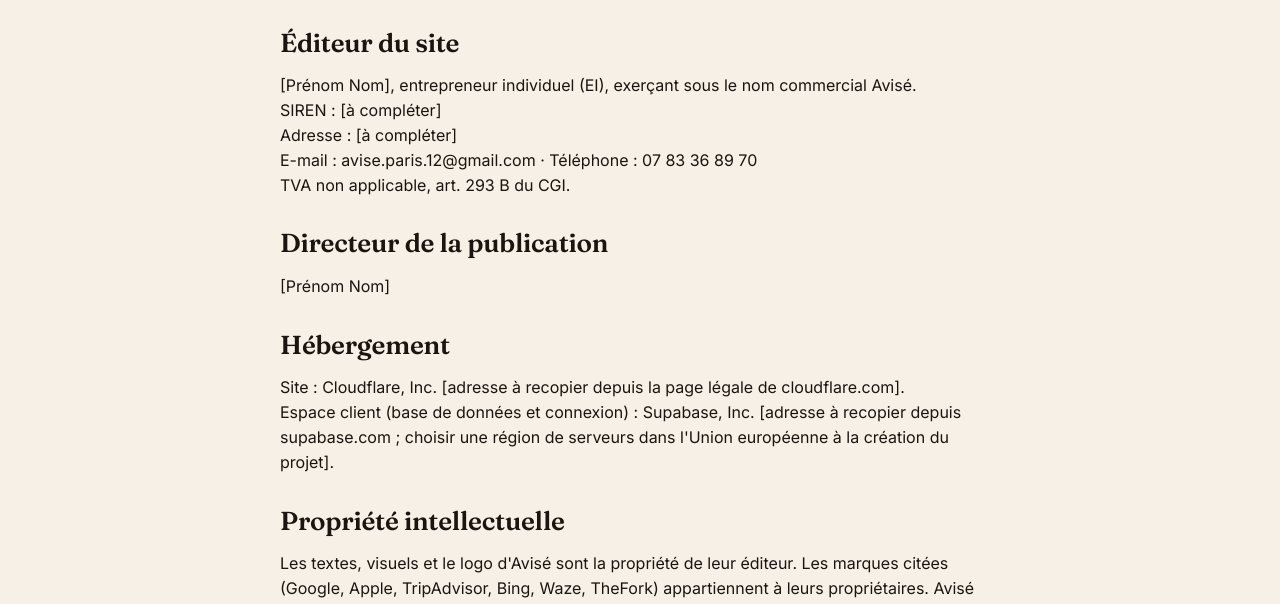
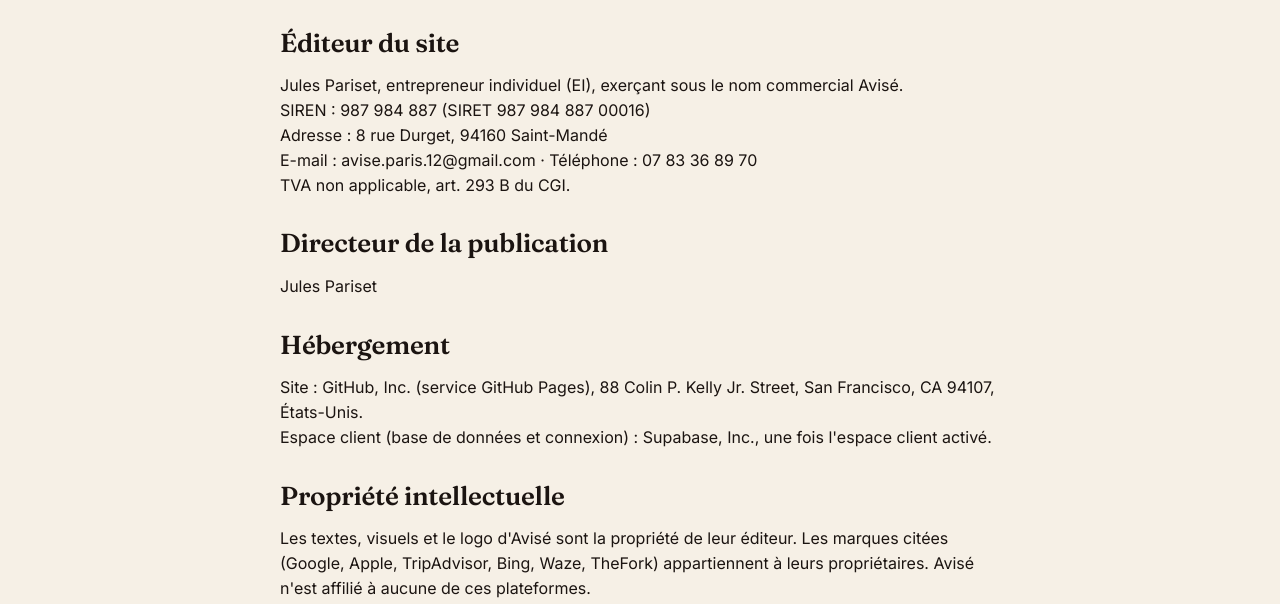
Before and after one commit to avise-paris/avise-paris.github.io, a plain HTML site: page mentions-legales.html in a window 1280 px wide. Shown: the part 187-791 px from the top of the page. Drawn offline with Linux system fonts and the light colour scheme.

Commit message:
Mentions légales complètes
Co-Authored-By: Claude Opus 5.5 <noreply@anthropic.com>
Claude-Session: https://claude.ai/code/session_01HtMbZU4iSqNdS3kSovza2T

```diff
--- a/mentions-legales.html
+++ b/mentions-legales.html
@@ -7,10 +7,10 @@
 <main><h1>Mentions légales</h1>
 <p class="muted">Les éléments entre crochets sont à compléter.</p>
 <h2>Éditeur du site</h2>
-<p>[Prénom Nom], entrepreneur individuel (EI), exerçant sous le nom commercial Avisé.<br>SIREN : [à compléter]<br>Adresse : [à compléter]<br>E-mail : avise.paris.12@gmail.com · Téléphone : 07 83 36 89 70<br>TVA non applicable, art. 293 B du CGI.</p>
-<h2>Directeur de la publication</h2><p>[Prénom Nom]</p>
+<p>Jules Pariset, entrepreneur individuel (EI), exerçant sous le nom commercial Avisé.<br>SIREN : 987 984 887 (SIRET 987 984 887 00016)<br>Adresse : 8 rue Durget, 94160 Saint-Mandé<br>E-mail : avise.paris.12@gmail.com · Téléphone : 07 83 36 89 70<br>TVA non applicable, art. 293 B du CGI.</p>
+<h2>Directeur de la publication</h2><p>Jules Pariset</p>
 <h2>Hébergement</h2>
-<p>Site : Cloudflare, Inc. [adresse à recopier depuis la page légale de cloudflare.com].<br>Espace client (base de données et connexion) : Supabase, Inc. [adresse à recopier depuis supabase.com ; choisir une région de serveurs dans l'Union européenne à la création du projet].</p>
+<p>Site : GitHub, Inc. (service GitHub Pages), 88 Colin P. Kelly Jr. Street, San Francisco, CA 94107, États-Unis.<br>Espace client (base de données et connexion) : Supabase, Inc., une fois l'espace client activé.</p>
 <h2>Propriété intellectuelle</h2>
 <p>Les textes, visuels et le logo d'Avisé sont la propriété de leur éditeur. Les marques citées (Google, Apple, TripAdvisor, Bing, Waze, TheFork) appartiennent à leurs propriétaires. Avisé n'est affilié à aucune de ces plateformes.</p>
 <h2>Fiches d'établissement Google</h2>
```
Also changed, not shown: cgv.html (+1 -1 lines), confidentialite.html (+2 -2 lines).
